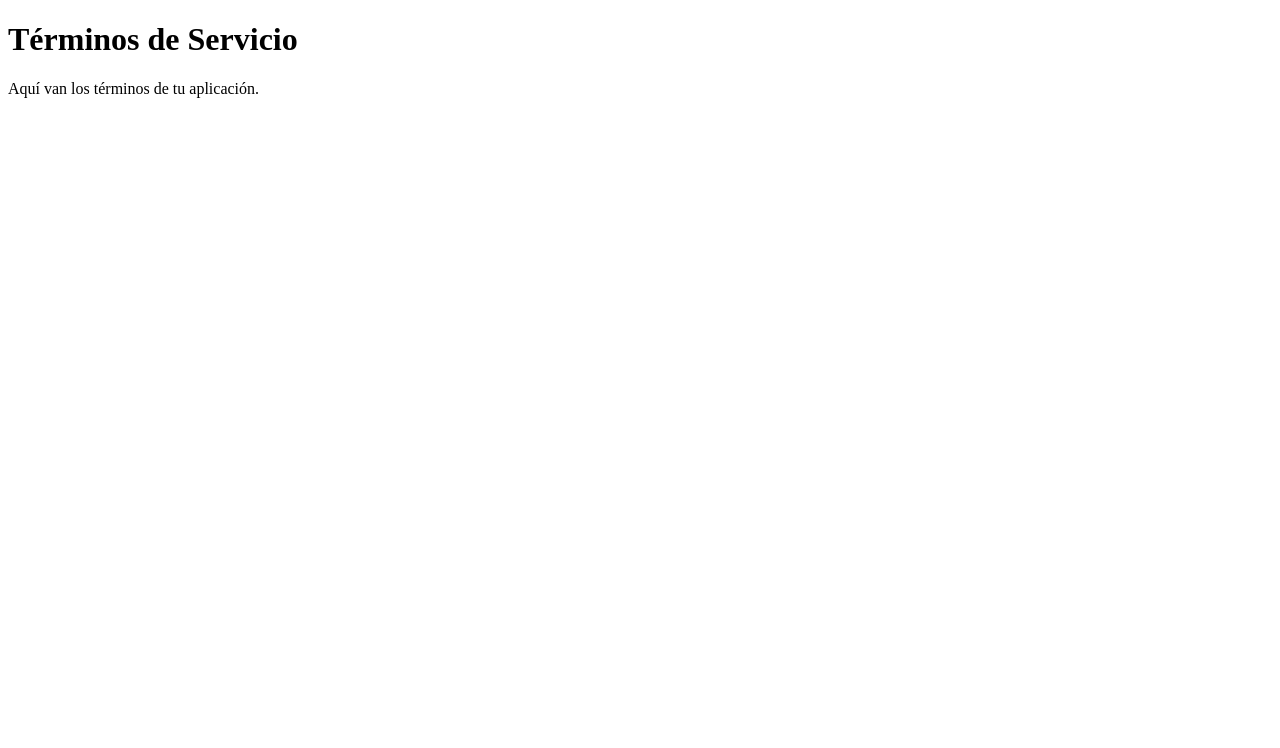
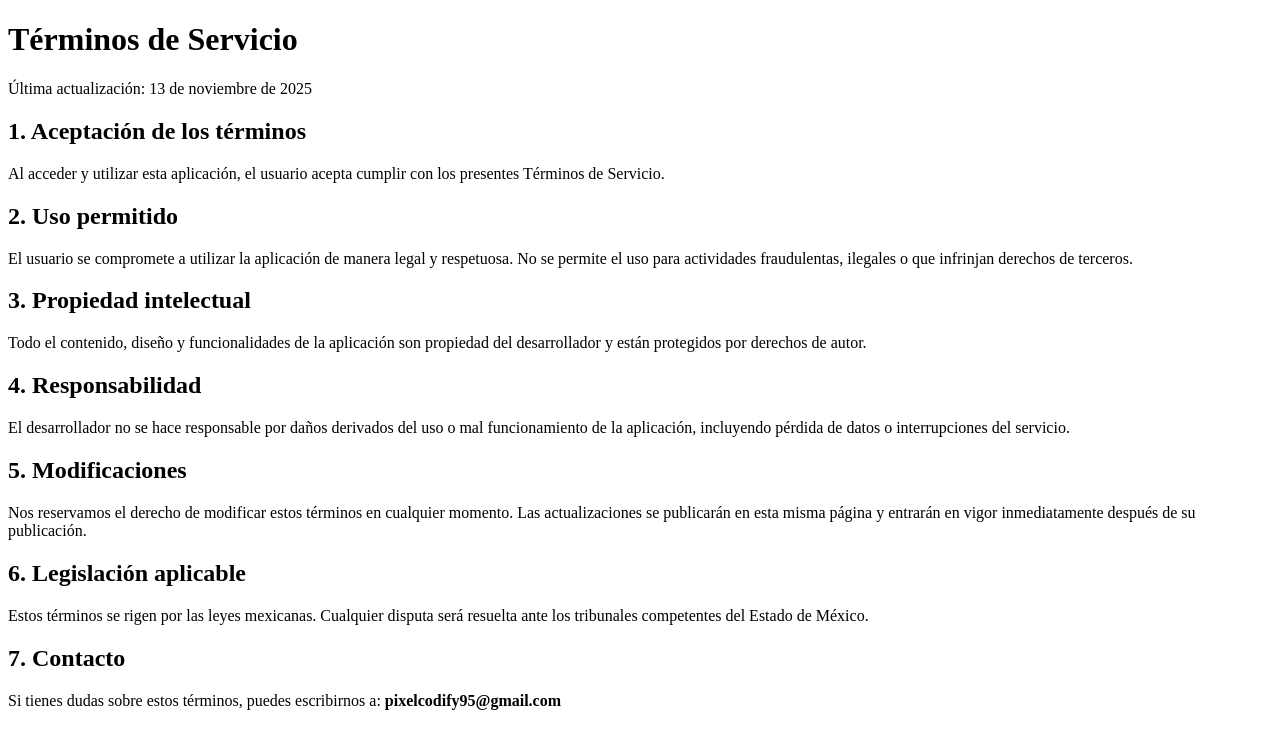
Before and after one commit to RogerLG305/mi-app, a plain HTML site: page terminos.html in a window 1280 px wide. Drawn offline with Linux system fonts and the light colour scheme.

Commit message:
Update terminos.html

```diff
--- a/terminos.html
+++ b/terminos.html
@@ -6,6 +6,27 @@
 </head>
 <body>
   <h1>Términos de Servicio</h1>
-  <p>Aquí van los términos de tu aplicación.</p>
+  <p>Última actualización: 13 de noviembre de 2025</p>
+
+  <h2>1. Aceptación de los términos</h2>
+  <p>Al acceder y utilizar esta aplicación, el usuario acepta cumplir con los presentes Términos de Servicio.</p>
+
+  <h2>2. Uso permitido</h2>
+  <p>El usuario se compromete a utilizar la aplicación de manera legal y respetuosa. No se permite el uso para actividades fraudulentas, ilegales o que infrinjan derechos de terceros.</p>
+
+  <h2>3. Propiedad intelectual</h2>
+  <p>Todo el contenido, diseño y funcionalidades de la aplicación son propiedad del desarrollador y están protegidos por derechos de autor.</p>
+
+  <h2>4. Responsabilidad</h2>
+  <p>El desarrollador no se hace responsable por daños derivados del uso o mal funcionamiento de la aplicación, incluyendo pérdida de datos o interrupciones del servicio.</p>
+
+  <h2>5. Modificaciones</h2>
+  <p>Nos reservamos el derecho de modificar estos términos en cualquier momento. Las actualizaciones se publicarán en esta misma página y entrarán en vigor inmediatamente después de su publicación.</p>
+
+  <h2>6. Legislación aplicable</h2>
+  <p>Estos términos se rigen por las leyes mexicanas. Cualquier disputa será resuelta ante los tribunales competentes del Estado de México.</p>
+
+  <h2>7. Contacto</h2>
+  <p>Si tienes dudas sobre estos términos, puedes escribirnos a: <strong>pixelcodify95@gmail.com</strong></p>
 </body>
 </html>
```
